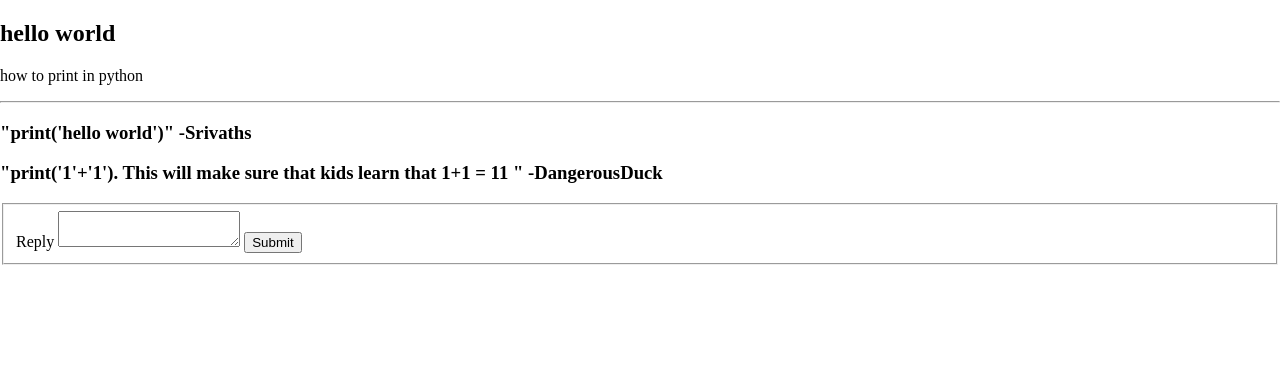
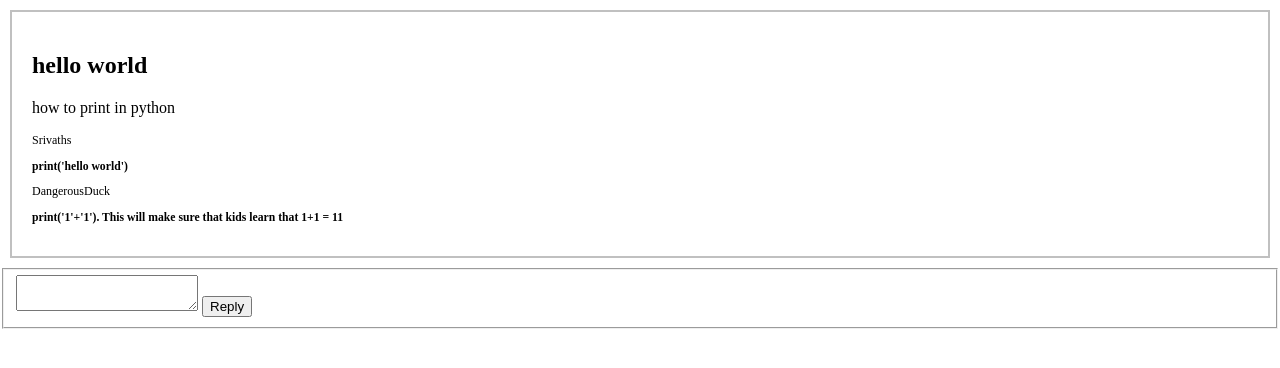
Before and after one commit to Whitespace404/albient, a Flask app: page /view_question?id=3 in a window 1280 px wide. Shown: the part 38-406 px from the top of the page. Run offline with Flask 3, Linux system fonts and the light colour scheme.

Commit message:
style view_question page

```diff
--- a/albient/forms.py
+++ b/albient/forms.py
@@ -31,4 +31,4 @@ class CreatePostForm(FlaskForm):
 
 class ReplyPostForm(FlaskForm):
     content = TextAreaField("Reply")
-    submit = SubmitField()
+    submit = SubmitField("Reply")
--- a/albient/static/style.css
+++ b/albient/static/style.css
@@ -85,3 +85,21 @@ nav.obc {
     border: 1px solid rgba(1, 88, 13, 0.747);
     background-color: rgba(50, 205, 50, 0.507);
 }
+
+.view-question {
+    padding: 20px;
+    border: 2px solid silver;
+    margin: 10px;
+}
+
+.reply {
+    font-size: 10px;
+}
+
+.reply small {
+    font-size: 12px;
+}
+
+.reply-form {
+
+}
--- a/albient/templates/view_question.html
+++ b/albient/templates/view_question.html
@@ -2,15 +2,14 @@
 
 {% block content %}
 
-<div>
-  <h2> {{ question.title }} </h2>
-  <p> {{ question.content }}
-
-    <hr>
+<div class="view-question">
+  <h2 class="question-title"> {{ question.title }} </h2>
+  <p class="question-content"> {{ question.content }} </p>
   <div class="replies">
     {% for reply in replies %}
     <div class="reply">
-      <h3>"{{ reply.content }}" -{{ reply.op.display_name }}</h3>
+      <small>{{ reply.op.display_name }}</small>
+      <h3 class="reply-content">{{ reply.content }}</h3>
     </div>
     {% endfor %}
   </div>
@@ -21,7 +20,6 @@
     <fieldset>
       {{ form.hidden_tag() }}
 
-      {{ form.content.label }}
       {% if form.content.errors %}
       {{ form.content() }}
 
```
